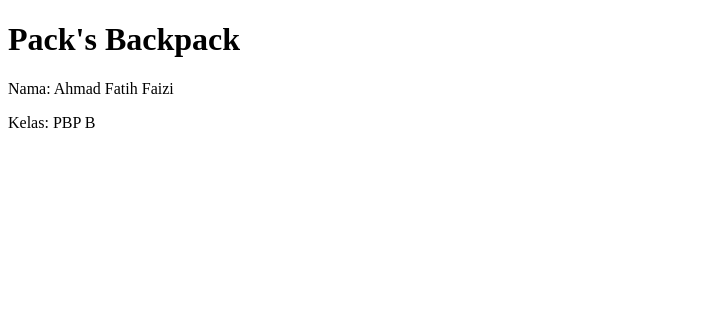
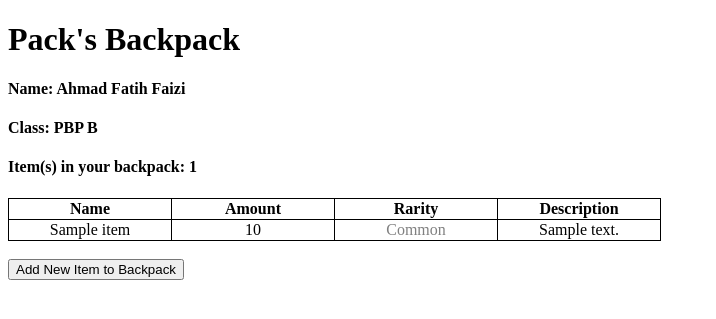
Before and after one commit to cnotgate/pack-backpack, a Django app: page / in a window 1280 px wide. Shown: the top 319 px of the page, without its empty margins (0-716 px from the left). Run offline with Django 4.2, Linux system fonts and the light colour scheme; tables that the repository leaves empty hold one stand-in row (values such as "Sample post").

Commit message:
selesai tugas 3

```diff
--- a/main/models.py
+++ b/main/models.py
@@ -4,7 +4,7 @@ from django.db import models
 class Item(models.Model):
     RARITIES = [
         ("Common", "Common"),
-        ("Uncommon", "Common"),
+        ("Uncommon", "Uncommon"),
         ("Rare", "Rare"),
         ("Very rare", "Very rare"),
         ("Epic", "Epic"),
--- /dev/null
+++ b/main/templates/items.html
@@ -0,0 +1,62 @@
+{% extends 'base.html' %}
+
+{% block content %}
+
+<table>
+  <tr>
+    <th>Name</th>
+    <th>Amount</th>
+    <th>Rarity</th>
+    <th>Description</th>
+  </tr>
+
+  {% for item in items %}
+  <tr>
+    <td>{{item.name}}</td>
+    <td>{{item.amount}}</td>
+    <td class="{{item.rarity}}">{{item.rarity}}</td>
+    <td>{{item.description}}</td>
+  </tr>
+  {% endfor %}
+</table>
+
+<style>
+  table,
+  th,
+  td {
+    border: 1px solid black;
+    border-collapse: collapse;
+    text-align: center;
+    table-layout: fixed;
+  }
+
+  td {
+    width: 10em;
+  }
+
+  .Common {
+    color: gray;
+  }
+
+  .Uncommon {
+    color: green;
+  }
+
+  .Rare {
+    color: blue;
+  }
+
+  .VeryRare {
+    color: violet;
+  }
+
+  .Epic {
+    color: orange;
+  }
+
+  .Legendary {
+    color: orangered;
+  }
+</style>
+
+{% endblock content %}
--- a/main/templates/main.html
+++ b/main/templates/main.html
@@ -1,13 +1,22 @@
-<!DOCTYPE html>
-<html lang="en">
-	<head>
-		<meta charset="UTF-8" />
-		<meta name="viewport" content="width=device-width, initial-scale=1.0" />
-		<title>Pack's Backpack</title>
-	</head>
-	<body>
-		<h1>Pack's Backpack</h1>
-		<p>Nama: {{ name }}</p>
-		<p>Kelas: {{ class }}</p>
-	</body>
-</html>
+{% extends 'base.html' %}
+
+{% block content %}
+<h1>Pack's Backpack</h1>
+
+<h4>Name: {{name}}</h4>
+
+<h4>Class: {{class}}</h4>
+
+<h4>Item(s) in your backpack: {{count}}</h4>
+
+{% include 'items.html' %}
+
+<br>
+
+<a href="{% url 'main:add_item' %}">
+  <button>
+    Add New Item to Backpack
+  </button>
+</a>
+
+{% endblock content %}
--- a/main/urls.py
+++ b/main/urls.py
@@ -1,8 +1,14 @@
 from django.urls import path
-from main.views import show_main
+from main.views import show_main, add_item, show_items_html, show_items_xml, show_items_json, show_items_xml_by_id, show_items_json_by_id
 
 app_name = 'main'
 
 urlpatterns = [
     path('', show_main, name='show_main'),
+    path('add-item/', add_item, name='add_item'),
+    path('html/', show_items_html, name='show_items_html'),
+    path('xml/', show_items_xml, name='show_items_xml'),
+    path('json/', show_items_json, name='show_items_json'),
+    path('xml/<int:id>/', show_items_xml_by_id, name='show_items_xml_by_id'),
+    path('json/<int:id>/', show_items_json_by_id, name='show_items_json_by_id'),
 ]
--- a/main/views.py
+++ b/main/views.py
@@ -1,12 +1,62 @@
 from django.shortcuts import render
+from django.http import HttpResponseRedirect
+from django.urls import reverse
+from main.forms import ItemForm
+from main.models import Item
+from django.http import HttpResponse
+from django.core import serializers
 
 # Create your views here.
 
 
+# Fungsi ini digunakan untuk me-render main page '/' dengan
+# data yang bersesuaian
 def show_main(request):
+    items = Item.objects.all()
     context = {
         'name': 'Ahmad Fatih Faizi',
-        'class': 'PBP B'
+        'class': 'PBP B',
+        'items': items,
+        'count': items.count()
     }
 
     return render(request, "main.html", context)
+
+
+# Fungsi ini digunakan untuk me-render page add item yang akan
+# digunakan user untuk menambahkan item baru.
+def add_item(request):
+    form = ItemForm(request.POST or None)
+
+    if form.is_valid() and request.method == "POST":
+        form.save()
+        return HttpResponseRedirect(reverse('main:show_main'))
+
+    context = {'form': form}
+    return render(request, "add_item.html", context)
+
+
+def show_items_html(request):
+    items = Item.objects.all()
+    context = {'items': items}
+    return render(request, "items.html", context)
+
+
+def show_items_xml(request):
+    items = Item.objects.all()
+    return HttpResponse(serializers.serialize("xml", items), content_type="application/xml")
+
+
+def show_items_xml_by_id(request, id):
+    item = Item.objects.filter(pk=id)
+    return HttpResponse(serializers.serialize("xml", item), content_type="application/xml")
+
+
+def show_items_json_by_id(request, id):
+    item = Item.objects.filter(pk=id)
+    return HttpResponse(serializers.serialize("json", item), content_type="application/json")
+
+
+def show_items_json(request):
+    items = Item.objects.all()
+    return HttpResponse(serializers.serialize("json", items), content_type="application/json")
--- a/pack_backpack/settings.py
+++ b/pack_backpack/settings.py
@@ -55,7 +55,7 @@ ROOT_URLCONF = 'pack_backpack.urls'
 TEMPLATES = [
     {
         'BACKEND': 'django.template.backends.django.DjangoTemplates',
-        'DIRS': [],
+        'DIRS': [BASE_DIR / 'templates'],
         'APP_DIRS': True,
         'OPTIONS': {
             'context_processors': [
--- /dev/null
+++ b/templates/base.html
@@ -0,0 +1,17 @@
+{% load static %}
+<!DOCTYPE html>
+<html lang="en">
+
+<head>
+  <meta charset="UTF-8" />
+  <meta name="viewport" content="width=device-width, initial-scale=1.0" />
+  {% block meta %}
+  {% endblock meta %}
+</head>
+
+<body>
+  {% block content %}
+  {% endblock content %}
+</body>
+
+</html>
```
Also changed, not shown: main/forms.py (added, +8 -0 lines), main/templates/add_item.html (added, +19 -0 lines), README.md, md_img/postmanhtml.png (added), md_img/postmanjson.png (added), md_img/postmanjsonid.png (added), md_img/postmanxml.png (added), md_img/postmanxmlid.png (added).
